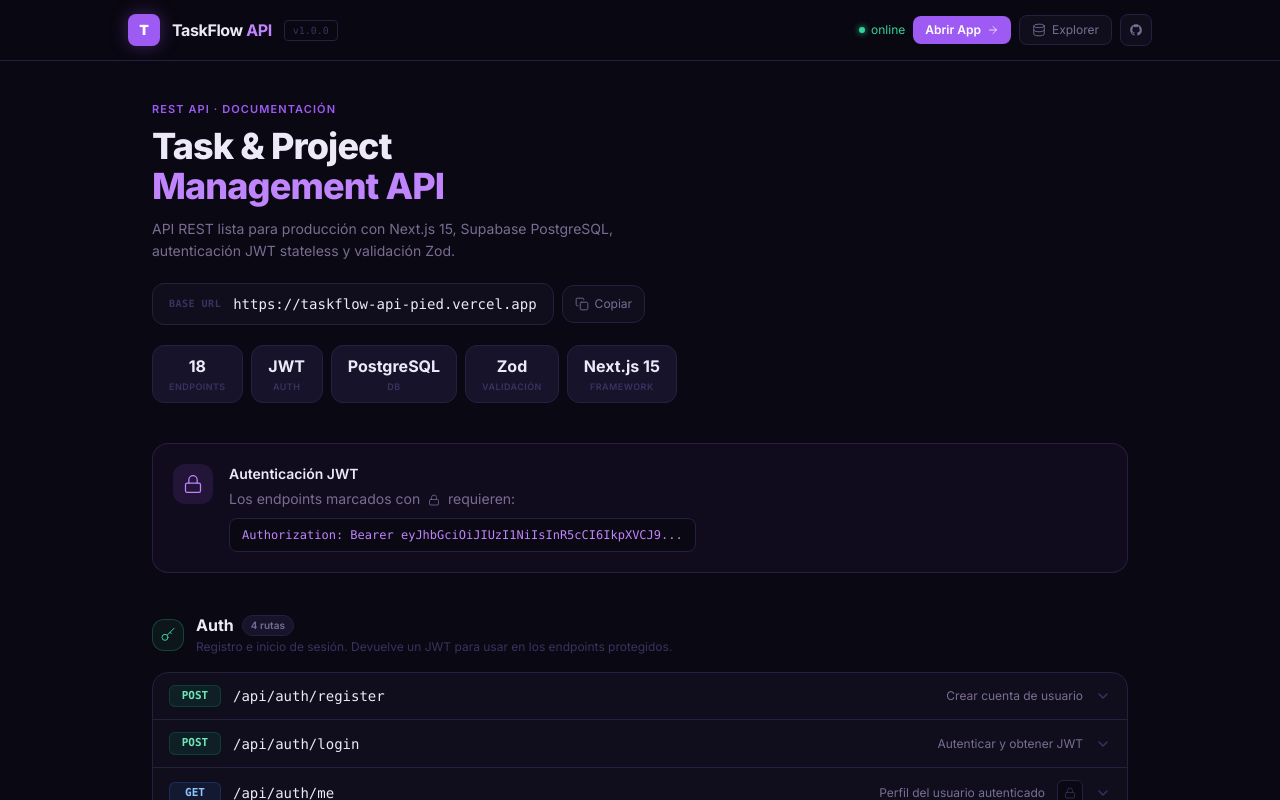
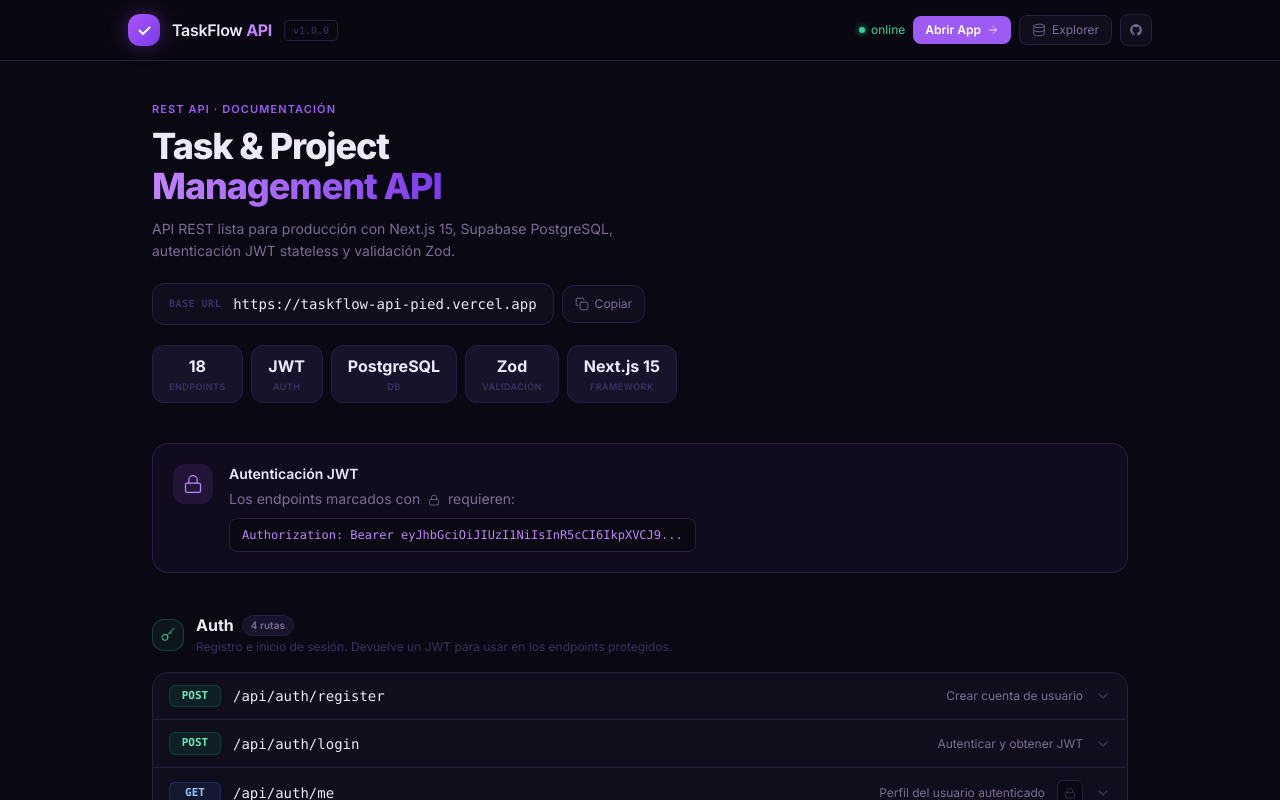
Before and after one commit to leamartinez07/taskflow-api, a Next.js app: page / in a window 1280 px wide. Shown: the top 800 px of the page. Built offline with nearby package versions, Linux system fonts and the light colour scheme.

Commit message:
design: SVG logo, gradient title, fix Inter font

```diff
--- a/src/app/globals.css
+++ b/src/app/globals.css
@@ -19,7 +19,6 @@
 html, body {
   background-color: var(--bg);
   color: var(--text);
-  font-family: -apple-system, BlinkMacSystemFont, "Segoe UI", sans-serif;
   -webkit-font-smoothing: antialiased;
   scrollbar-width: none;
 }
--- a/src/app/layout.tsx
+++ b/src/app/layout.tsx
@@ -2,17 +2,21 @@
 import { Inter } from "next/font/google";
 import "./globals.css";
 
-const inter = Inter({ subsets: ["latin"] });
+const inter = Inter({
+  subsets: ["latin"],
+  variable: "--font-inter",
+  display: "swap",
+});
 
 export const metadata: Metadata = {
   title: "TaskFlow API",
-  description: "REST API for task and project management — built with Next.js 14, Supabase, JWT & Zod",
+  description: "Production-ready REST API for task and project management — Next.js 15, Supabase, JWT & Zod",
 };
 
 export default function RootLayout({ children }: { children: React.ReactNode }) {
   return (
-    <html lang="en" className="dark">
-      <body className={inter.className}>{children}</body>
+    <html lang="en" className={inter.variable}>
+      <body style={{ fontFamily: "var(--font-inter), -apple-system, sans-serif" }}>{children}</body>
     </html>
   );
 }
--- a/src/app/page.tsx
+++ b/src/app/page.tsx
@@ -120,10 +120,14 @@
         style={{ top: inIframe ? "36px" : 0, borderColor: "var(--border)", background: "rgba(10,8,18,0.92)", backdropFilter: "blur(16px)" }}>
         <div className="mx-auto flex max-w-5xl items-center justify-between">
           <div className="flex items-center gap-3">
-            <div className="flex h-8 w-8 items-center justify-center rounded-lg text-sm font-black text-white shadow-lg"
-              style={{ background: "var(--accent)", boxShadow: "0 0 18px rgba(157,91,244,0.35)" }}>T</div>
-            <span className="font-bold tracking-tight" style={{ color: "var(--text)" }}>
-              TaskFlow <span style={{ color: "var(--brand)" }}>API</span>
+            <div className="flex h-8 w-8 items-center justify-center rounded-xl"
+              style={{ background: "linear-gradient(135deg, #a855f7 0%, #7c3aed 100%)", boxShadow: "0 0 20px rgba(168,85,247,0.35)", flexShrink: 0 }}>
+              <svg width="15" height="15" viewBox="0 0 15 15" fill="none">
+                <path d="M2.5 7.5l3.5 3.5 6.5-6.5" stroke="white" strokeWidth="2" strokeLinecap="round" strokeLinejoin="round"/>
+              </svg>
+            </div>
+            <span className="font-semibold tracking-tight" style={{ color: "var(--text)", letterSpacing: "-0.02em" }}>
+              TaskFlow <span style={{ color: "var(--brand)", fontWeight: 700 }}>API</span>
             </span>
             <span className="rounded px-2 py-0.5 font-mono text-[10px]"
               style={{ border: "1px solid var(--border)", color: "var(--dim)" }}>v1.0.0</span>
@@ -160,9 +164,9 @@
             <p className="mb-2 text-[11px] font-semibold uppercase tracking-widest" style={{ color: "var(--accent)" }}>
               REST API · Documentación
             </p>
-            <h1 className="text-3xl font-extrabold leading-tight tracking-tight md:text-4xl" style={{ color: "var(--text)" }}>
-              Task &amp; Project<br />
-              <span style={{ color: "var(--brand)" }}>Management API</span>
+            <h1 className="text-3xl font-extrabold leading-tight md:text-4xl" style={{ letterSpacing: "-0.03em" }}>
+              <span style={{ color: "var(--text)" }}>Task &amp; Project</span><br />
+              <span style={{ backgroundImage: "linear-gradient(90deg, #c084fc 0%, #9d5bf4 60%, #7c3aed 100%)", backgroundClip: "text", WebkitBackgroundClip: "text", WebkitTextFillColor: "transparent" }}>Management API</span>
             </h1>
             <p className="mt-3 max-w-lg text-sm leading-relaxed" style={{ color: "var(--muted)" }}>
               API REST lista para producción con Next.js 15, Supabase PostgreSQL, autenticación JWT stateless y validación Zod.
```
